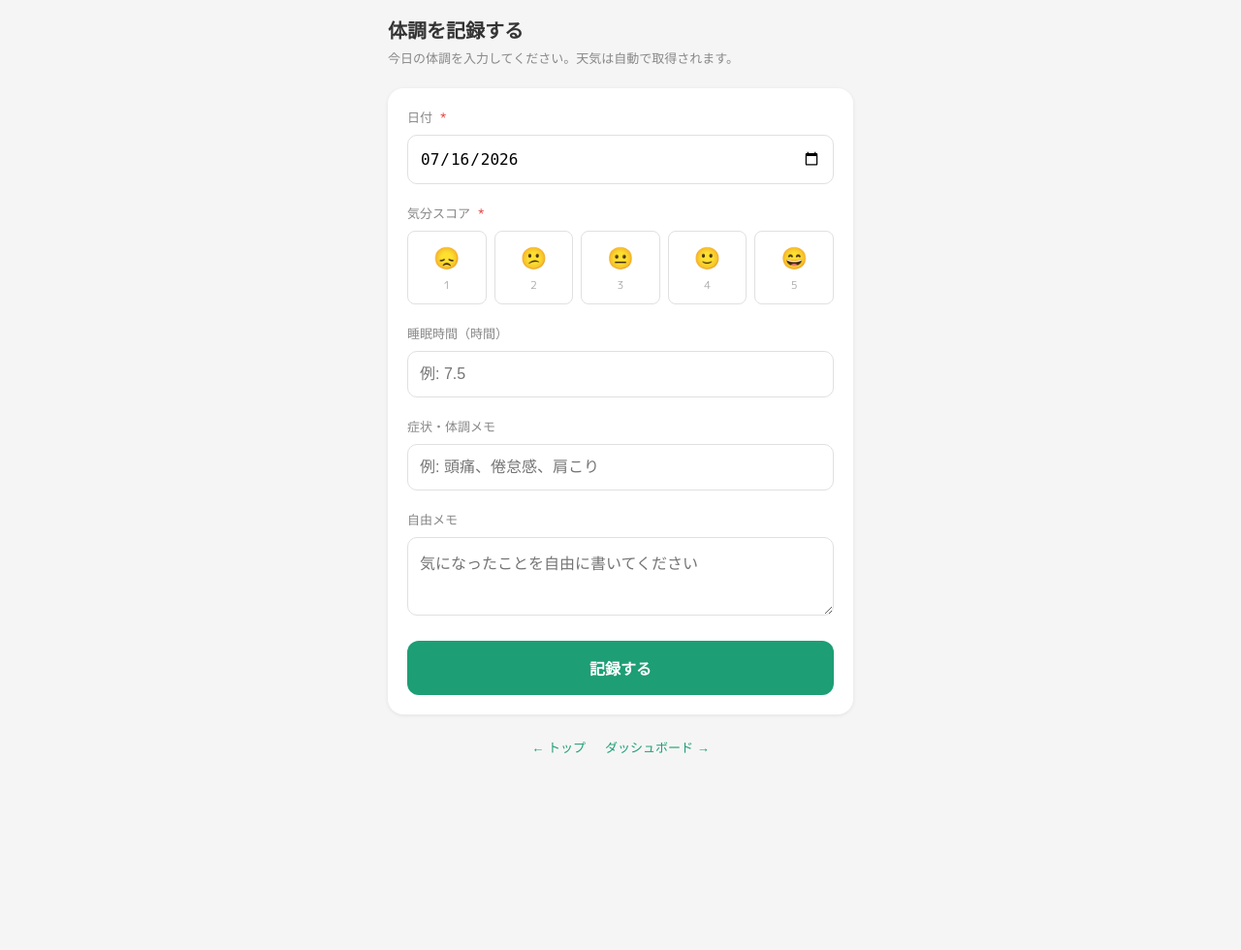
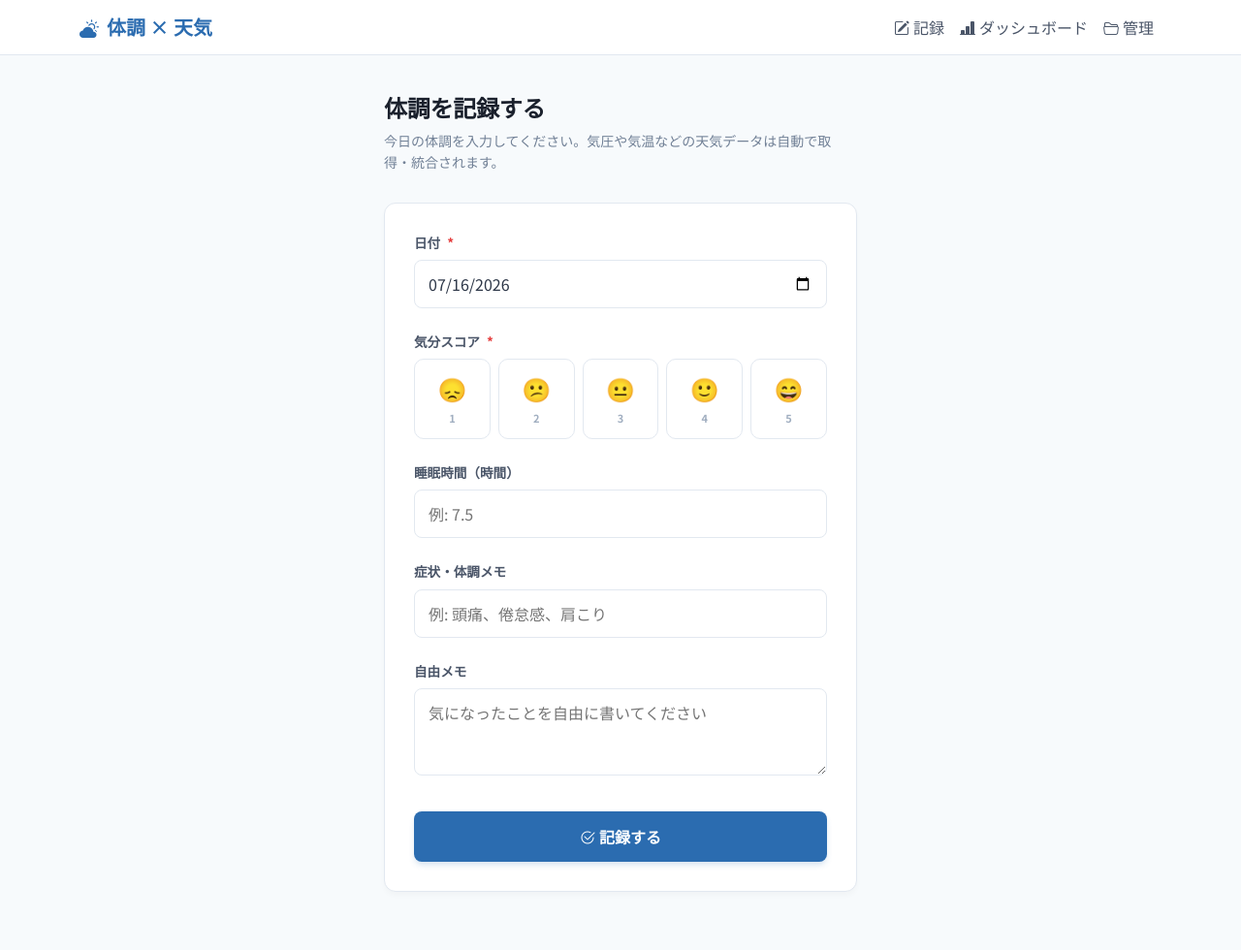
Before and after one commit to ks0227/health-weather-app, a Flask app: page /log in a window 1280 px wide. Shown: the whole page at 97% size. Before the commit the page ends 777 px from the top, so only its background shows below. Run offline with Flask 3, Linux system fonts and the light colour scheme.

Commit message:
fix : デザインをトップページと統合

```diff
--- a/templates/log_form.html
+++ b/templates/log_form.html
@@ -3,53 +3,90 @@
   <head>
     <meta charset="UTF-8" />
     <meta name="viewport" content="width=device-width, initial-scale=1.0" />
-    <title>体調を記録する</title>
+    <title>体調を記録する - 体調 × 天気 分析システム</title>
+    <!-- Bootstrap 5 & Icons -->
     <link
-      href="https://fonts.googleapis.com/css2?family=M+PLUS+1p:wght@400;500;700&display=swap"
+      href="https://cdn.jsdelivr.net/npm/bootstrap@5.3.0/dist/css/bootstrap.min.css"
+      rel="stylesheet"
+    />
+    <link
+      href="https://cdn.jsdelivr.net/npm/bootstrap-icons@1.11.0/font/bootstrap-icons.css"
+      rel="stylesheet"
+    />
+    <!-- 統一フォント Noto Sans JP -->
+    <link
+      href="https://fonts.googleapis.com/css2?family=Noto+Sans+JP:wght@400;500;700&display=swap"
       rel="stylesheet"
     />
     <style>
-      * {
-        box-sizing: border-box;
-        margin: 0;
-        padding: 0;
+      :root {
+        --primary-color: #2b6cb0; /* 落ち着いたダークブルー */
+        --primary-hover: #1e4e80;
+        --primary-light: rgba(43, 108, 176, 0.08);
+        --accent-color: #319795; /* 整ったティールブルー */
+        --bg-light: #f7fafc; /* クリーンな背景 */
+        --text-dark: #2d3748;
+        --border-color: #e2e8f0;
       }
 
       body {
-        font-family: "M PLUS 1p", sans-serif;
-        background: #f5f5f5;
-        color: #333;
-        padding: 16px;
-        /* スマホで下部ナビに隠れないよう余白 */
-        padding-bottom: 40px;
+        font-family: "Noto Sans JP", sans-serif;
+        background: var(--bg-light);
+        color: var(--text-dark);
+        padding-bottom: 60px;
       }
 
-      .container {
-        max-width: 480px;
+      /* ナビバー（共通デザイン） */
+      .navbar {
+        background: #ffffff !important;
+        border-bottom: 1px solid var(--border-color);
+        margin-bottom: 40px;
+      }
+      .navbar-brand {
+        font-weight: 700;
+        color: var(--primary-color) !important;
+      }
+      .nav-link {
+        color: #4a5568 !important;
+        font-weight: 500;
+        transition: color 0.2s;
+      }
+      .nav-link:hover {
+        color: var(--primary-color) !important;
+      }
+
+      /* メイン容器 */
+      .form-container {
+        max-width: 520px;
         margin: 0 auto;
+        padding: 0 16px;
       }
 
       h1 {
-        font-size: 20px;
-        margin-bottom: 4px;
+        font-size: 1.5rem;
+        font-weight: 700;
+        color: #1a202c;
+        margin-bottom: 8px;
+        letter-spacing: -0.01em;
       }
       .subtitle {
-        color: #888;
-        font-size: 13px;
-        margin-bottom: 20px;
+        color: #718096;
+        font-size: 0.875rem;
+        margin-bottom: 30px;
         line-height: 1.6;
       }
 
-      .card {
-        background: #fff;
-        border-radius: 16px;
-        padding: 20px;
-        box-shadow: 0 1px 4px rgba(0, 0, 0, 0.08);
-        margin-bottom: 16px;
+      /* カード（角丸・境界線の統一） */
+      .form-card {
+        background: #ffffff;
+        border: 1px solid var(--border-color);
+        border-radius: 12px;
+        padding: 30px;
+        box-shadow: 0 4px 6px -1px rgba(0, 0, 0, 0.03);
       }
 
       .field {
-        margin-bottom: 20px;
+        margin-bottom: 24px;
       }
       .field:last-child {
         margin-bottom: 0;
@@ -57,16 +94,17 @@
 
       label {
         display: block;
-        font-size: 13px;
-        color: #888;
+        font-size: 0.85rem;
+        font-weight: 700;
+        color: #4a5568;
         margin-bottom: 8px;
       }
       .required {
-        color: #e53935;
+        color: #e53e3e;
         margin-left: 4px;
       }
 
-      /* 気分スコア：スマホで押しやすいサイズ */
+      /* 気分スコア：スマホ最適化 & 洗練されたデザイン */
       .mood-group {
         display: flex;
         gap: 8px;
@@ -77,159 +115,198 @@
       .mood-group label {
         flex: 1;
         text-align: center;
-        padding: 10px 0;
-        border-radius: 8px;
-        border: 1.5px solid #e0e0e0;
+        padding: 12px 0;
+        border-radius: 10px;
+        border: 1.5px solid var(--border-color);
         cursor: pointer;
         margin: 0;
-        transition: all 0.15s;
+        transition: all 0.2s ease;
         -webkit-tap-highlight-color: transparent;
-        /* 縦並びに変更 */
         display: flex;
         flex-direction: column;
         align-items: center;
         gap: 4px;
+        background: #ffffff;
       }
       .mood-emoji {
-        font-size: 22px;
+        font-size: 24px;
+        transition: transform 0.2s;
       }
       .mood-num {
         font-size: 11px;
-        color: #aaa;
+        font-weight: 700;
+        color: #a0aec0;
       }
 
+      /* 選択時スタイル */
+      .mood-group input[type="radio"]:checked + label {
+        border-color: var(--primary-color);
+        background: var(--primary-light);
+      }
       .mood-group input[type="radio"]:checked + label .mood-num {
-        color: #1d9e75;
+        color: var(--primary-color);
       }
-      .mood-group input[type="radio"]:checked + label {
-        border-color: #1d9e75;
-        background: #e8f5e9;
+      .mood-group input[type="radio"]:checked + label .mood-emoji {
+        transform: scale(1.15);
       }
-      /* スマホでのタップ押下感 */
+
+      /* タップ時の弾力感 */
       .mood-group label:active {
         transform: scale(0.95);
-        background: #f0faf6;
       }
 
-      /* 入力フィールド：スマホで入力しやすいサイズ */
+      /* フォーム部品の入力スタイル */
       input[type="number"],
       input[type="date"],
       input[type="text"],
       textarea {
         width: 100%;
-        /* スマホでタップしやすい高さ */
-        padding: 14px 12px;
-        border: 1.5px solid #e0e0e0;
-        border-radius: 10px;
-        /* スマホで自動ズームしないよう16px以上 */
-        font-size: 16px;
+        padding: 12px 14px;
+        border: 1.5px solid var(--border-color);
+        border-radius: 8px;
+        font-size: 16px; /* ズーム防止 */
+        color: var(--text-dark);
         outline: none;
-        transition: border-color 0.15s;
-        /* iOSのデフォルトスタイルをリセット */
+        transition: all 0.15s;
         -webkit-appearance: none;
         appearance: none;
-        background: #fff;
+        background: #ffffff;
       }
       input:focus,
       textarea:focus {
-        border-color: #1d9e75;
+        border-color: var(--primary-color);
+        box-shadow: 0 0 0 3px rgba(43, 108, 176, 0.15);
       }
       textarea {
         resize: vertical;
-        min-height: 80px;
+        min-height: 90px;
         line-height: 1.6;
       }
 
-      /* 送信ボタン：タップしやすい高さ */
+      /* 送信ボタン：ブランド色に統一 */
       .btn-submit {
         width: 100%;
-        padding: 16px;
-        background: #1d9e75;
-        color: #fff;
+        padding: 14px;
+        background: var(--primary-color);
+        color: #ffffff;
         border: none;
-        border-radius: 12px;
+        border-radius: 8px;
         font-size: 16px;
-        font-weight: 600;
+        font-weight: 700;
         cursor: pointer;
-        transition: background 0.15s;
+        transition:
+          background 0.15s,
+          transform 0.1s;
         -webkit-tap-highlight-color: transparent;
+        box-shadow: 0 4px 6px -1px rgba(43, 108, 176, 0.2);
       }
       .btn-submit:hover {
-        background: #0f6e56;
+        background: var(--primary-hover);
       }
       .btn-submit:active {
-        background: #0a5240;
+        transform: scale(0.98);
       }
 
-      /* ナビゲーション */
-      .nav {
+      /* フラッシュメッセージ（アラート）のモダン化 */
+      .flash {
+        border-radius: 8px;
+        padding: 14px 16px;
+        font-size: 0.9rem;
+        font-weight: 500;
+        margin-bottom: 24px;
         display: flex;
-        justify-content: center;
-        gap: 20px;
-        margin-top: 16px;
-        font-size: 13px;
+        align-items: center;
+        gap: 10px;
+        line-height: 1.5;
+        border: 1px solid transparent;
       }
-      .nav a {
-        color: #1d9e75;
-        text-decoration: none;
-        padding: 8px 0;
-        /* タップ領域を広く */
-        display: inline-block;
+      .flash-success {
+        background: #f0fff4;
+        color: #276749;
+        border-color: #c6f6d5;
+      }
+      .flash-error {
+        background: #fff5f5;
+        color: #9b2c2c;
+        border-color: #fed7d7;
       }
 
-      /* フラッシュメッセージ */
-      .flash {
-        background: #e8f5e9;
-        border-radius: 10px;
-        padding: 14px 16px;
-        color: #2e7d32;
-        font-size: 14px;
-        margin-bottom: 16px;
-        display: flex;
-        align-items: center;
-        gap: 8px;
-        line-height: 1.5;
-      }
-      .flash-error {
-        background: #fce4ec;
-        color: #c62828;
-      }
-
-      /* スマホ専用調整 */
+      /* スマホ向け微調整 */
       @media (max-width: 480px) {
-        body {
-          padding: 12px;
+        .navbar {
+          margin-bottom: 24px;
         }
-        .card {
-          padding: 16px;
-          border-radius: 12px;
+        .form-card {
+          padding: 20px;
         }
         h1 {
-          font-size: 18px;
-        }
-        .mood-group label {
-          font-size: 22px;
-          padding: 12px 0;
+          font-size: 1.35rem;
         }
       }
     </style>
   </head>
   <body>
-    <div class="container">
+    <!-- ナビバー（トップページと共通） -->
+    <nav class="navbar navbar-expand-lg navbar-light sticky-top">
+      <div class="container">
+        <a class="navbar-brand" href="/">
+          <i class="bi bi-cloud-sun-fill me-2"></i>体調 × 天気
+        </a>
+        <button
+          class="navbar-toggler"
+          type="button"
+          data-bs-toggle="collapse"
+          data-bs-target="#navbarNav"
+        >
+          <span class="navbar-toggler-icon"></span>
+        </button>
+        <div class="collapse navbar-collapse" id="navbarNav">
+          <ul class="navbar-nav ms-auto">
+            <li class="nav-item">
+              <a class="nav-link active" href="/log"
+                ><i class="bi bi-pencil-square me-1"></i>記録</a
+              >
+            </li>
+            <li class="nav-item">
+              <a class="nav-link" href="/dashboard"
+                ><i class="bi bi-bar-chart-line-fill me-1"></i>ダッシュボード</a
+              >
+            </li>
+            <li class="nav-item">
+              <a class="nav-link" href="/records"
+                ><i class="bi bi-folder2-open me-1"></i>管理</a
+              >
+            </li>
+          </ul>
+        </div>
+      </div>
+    </nav>
+
+    <!-- メインコンテンツ -->
+    <div class="form-container">
       <h1>体調を記録する</h1>
       <p class="subtitle">
-        今日の体調を入力してください。天気は自動で取得されます。
+        今日の体調を入力してください。気圧や気温などの天気データは自動で取得・統合されます。
       </p>
 
+      <!-- フラッシュメッセージ（成功・エラーのデザインを洗練化） -->
       {% with messages = get_flashed_messages(with_categories=true) %} {% for
       category, message in messages %}
-      <div class="flash {% if category == 'error' %}flash-error{% endif %}">
-        {{ "✓" if category != "error" else "⚠️" }} {{ message }}
+      <div
+        class="flash {% if category == 'error' %}flash-error{% else %}flash-success{% endif %}"
+      >
+        {% if category == 'error' %}
+        <i class="bi bi-exclamation-triangle-fill"></i>
+        {% else %}
+        <i class="bi bi-check-circle-fill"></i>
+        {% endif %} {{ message }}
       </div>
       {% endfor %} {% endwith %}
 
-      <div class="card">
+      <!-- 入力カード -->
+      <div class="form-card">
         <form method="POST" action="/log">
+          <!-- 日付入力 -->
           <div class="field">
             <label>日付 <span class="required">*</span></label>
             <input
@@ -241,6 +318,7 @@
             />
           </div>
 
+          <!-- 気分スコア -->
           <div class="field">
             <label>気分スコア <span class="required">*</span></label>
             <div class="mood-group">
@@ -261,6 +339,7 @@
             </div>
           </div>
 
+          <!-- 睡眠時間 -->
           <div class="field">
             <label>睡眠時間（時間）</label>
             <input
@@ -273,6 +352,7 @@
             />
           </div>
 
+          <!-- 症状 -->
           <div class="field">
             <label>症状・体調メモ</label>
             <input
@@ -282,6 +362,7 @@
             />
           </div>
 
+          <!-- 自由メモ -->
           <div class="field">
             <label>自由メモ</label>
             <textarea
@@ -290,14 +371,15 @@
             ></textarea>
           </div>
 
-          <button type="submit" class="btn-submit">記録する</button>
+          <!-- 送信ボタン -->
+          <button type="submit" class="btn-submit mt-2">
+            <i class="bi bi-check2-circle me-1"></i>記録する
+          </button>
         </form>
       </div>
+    </div>
 
-      <div class="nav">
-        <a href="/">← トップ</a>
-        <a href="/dashboard">ダッシュボード →</a>
-      </div>
-    </div>
+    <!-- Bootstrap Bundle JS -->
+    <script src="https://cdn.jsdelivr.net/npm/bootstrap@5.3.0/dist/js/bootstrap.bundle.min.js"></script>
   </body>
 </html>
```
